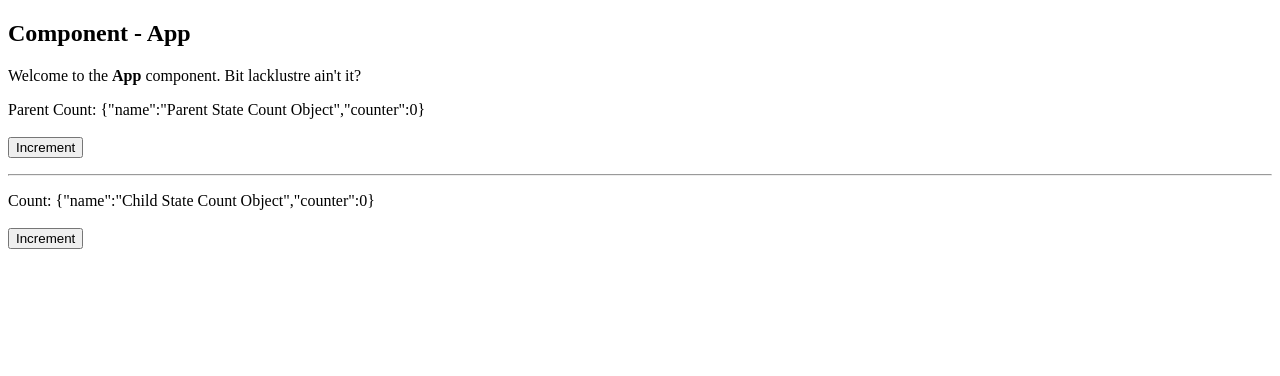
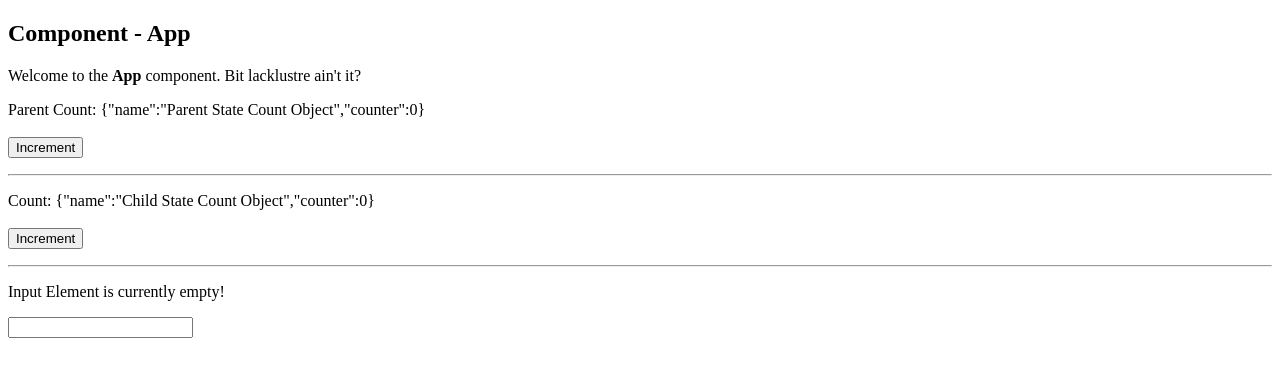
Before and after one commit to Mitadru47/React-Hooks-Test-App, a React (Vite) app: page / in a window 1280 px wide. Shown: the top 376 px of the page. Built offline with nearby package versions, Linux system fonts and the light colour scheme.

Commit message:
Controlled Component(s)
Controlling the value/state of an input element

```diff
--- a/src/components/Counter.jsx
+++ b/src/components/Counter.jsx
@@ -5,7 +5,7 @@ function handleIncrement(event, count, setCount) {
   event.preventDefault();
   console.log("Before Updating State\nCount: " + count);
 
- // Note: When a value is passed to the setState function, React will REPLACE the current state with the new (+1) value twice
+  // Note: When a value is passed to the setState function, React will REPLACE the current state with the new (+1) value twice
   // Hence, the value will be incremented only once
 
   // setCount({ ...count, counter: count.counter + 1 });
@@ -26,6 +26,7 @@ function handleIncrement(event, count, setCount) {
 export function Counter() {
 
   const [ count, setCount ] = useState({ name: "Child State Count Object", counter: 0 });
+  const [ inputElementState, setInputElementState ] = useState("");
 
   useEffect(() => console.log("CHILD COMPONENT FIRST RENDER!"), []);
   useEffect(() => console.log("CHILD COMPONENT RE-RENDERED!\nCount: " + JSON.stringify(count)), [count]);
@@ -35,6 +36,11 @@ export function Counter() {
     <>
       <p>{"Count: " + JSON.stringify(count)} <br></br><br></br> <button onClick={(event) => handleIncrement(event, count, setCount)}>Increment</button></p>
 
+      <hr></hr>
+
+      <p>{inputElementState ? ("State of Input Element: " + inputElementState) : "Input Element is currently empty!"}</p>
+      <input value={inputElementState} onChange={(event) => setInputElementState(event.target.value)}></input>
+
     </>
   );
 };
```
